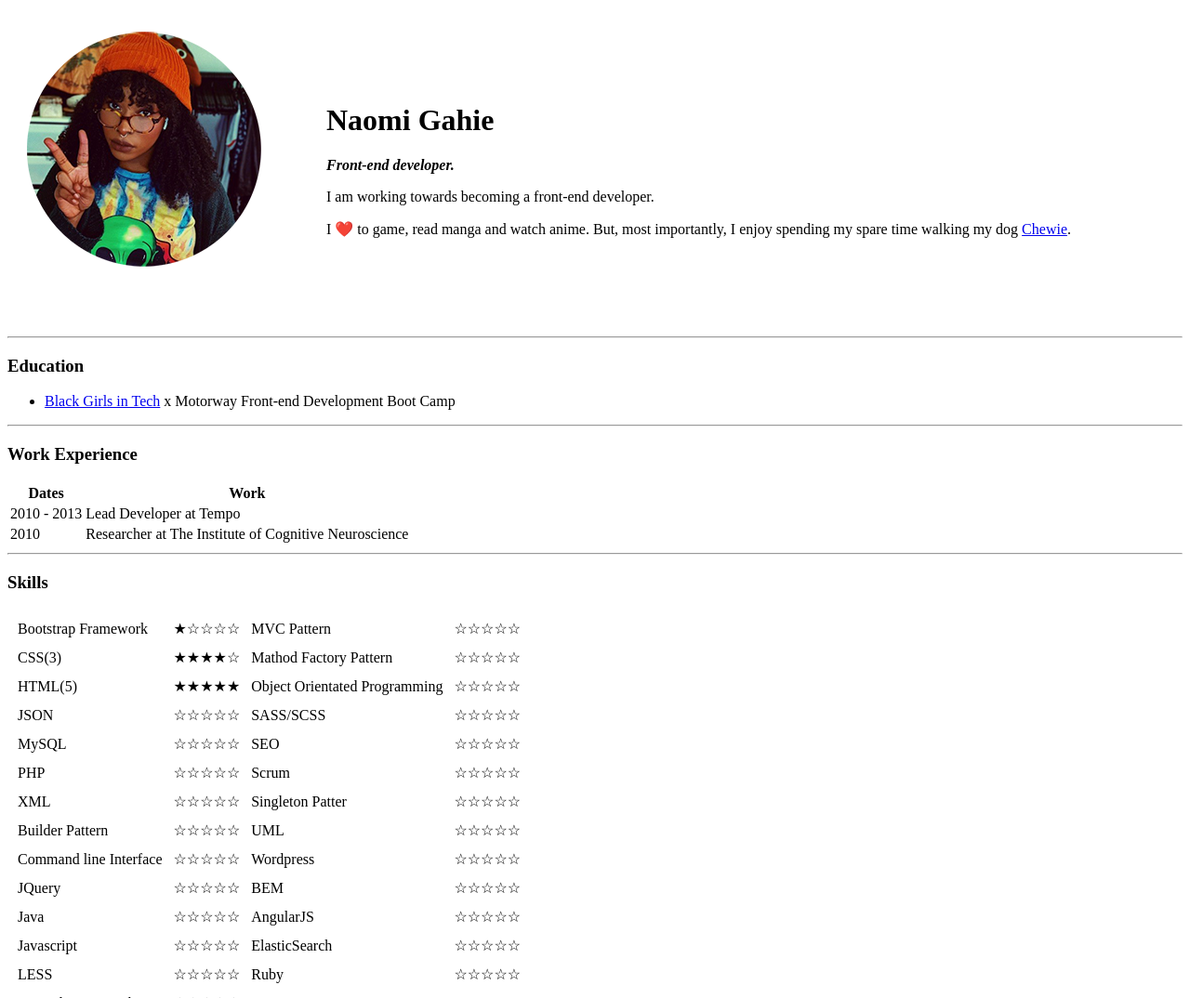
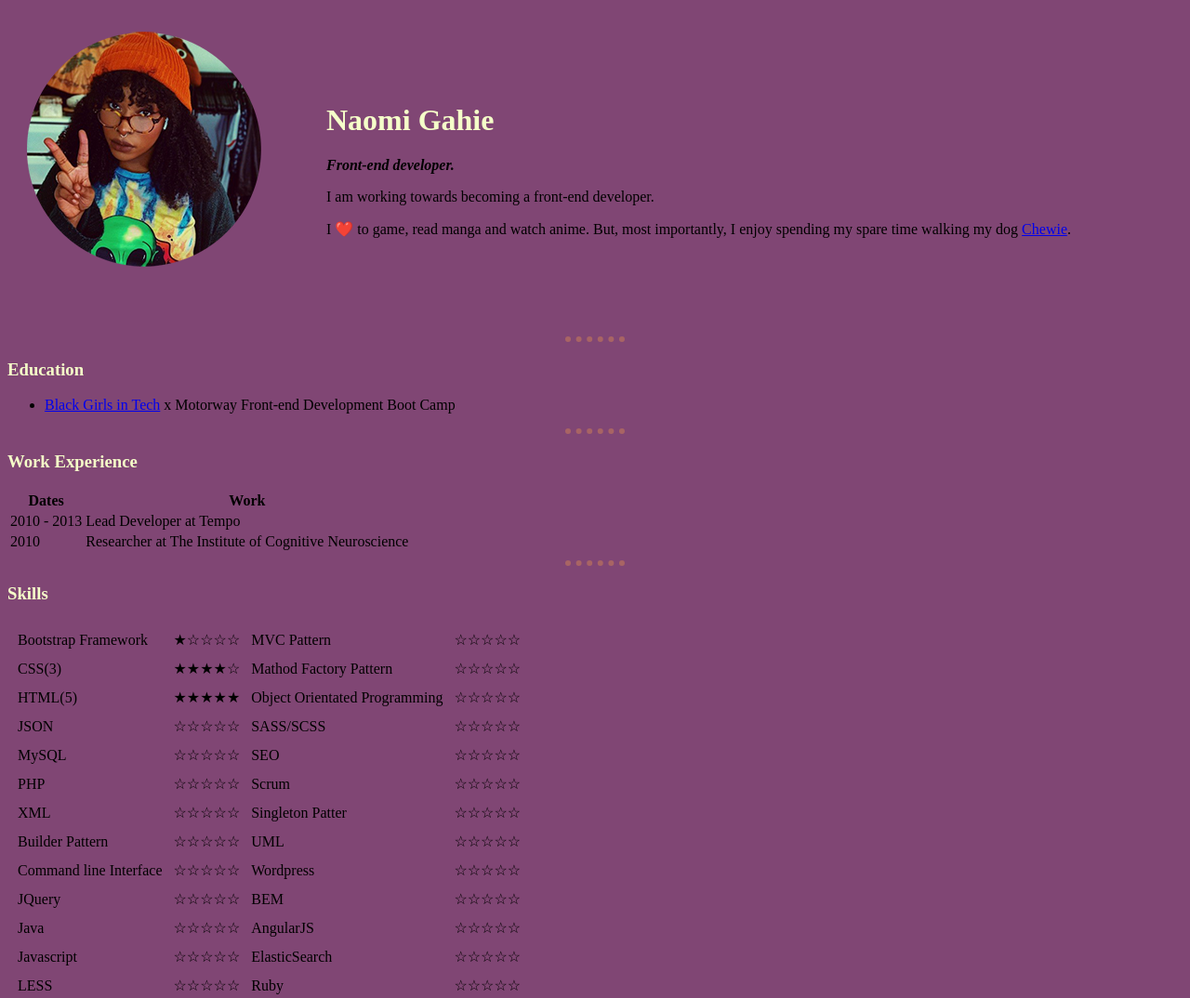
Before and after one commit to Captainnoodle/test-site, a plain HTML site: page index.html in a window 1280 px wide. Shown: the top 1074 px of the page at 93% size. Drawn offline with Linux system fonts and the light colour scheme.

Commit message:
Added some CSS

```diff
--- /dev/null
+++ b/css/style.css
@@ -0,0 +1,16 @@
+body {
+	background-color: #804674;
+}
+
+hr {
+	border-style: none;
+	border-top: dotted;
+	border-color: #a86464;
+	border-width: 6px;
+	width: 5%;
+}
+
+h1,
+h3 {
+	color: #f5ffc9;
+}
--- a/index.html
+++ b/index.html
@@ -3,13 +3,15 @@
 	<head>
 		<meta charset="UTF-8" />
 		<title>Naomi's personal site</title>
+
+		<link rel="stylesheet" href="css/style.css" />
 	</head>
 	<body>
 		<table cellspacing="20px">
 			<tbody>
 				<tr>
 					<td>
-						<img src="naomi.png" alt="naomi profile picture" />
+						<img src="img/naomi.png" alt="naomi profile picture" />
 					</td>
 					<td>
 						<h1>Naomi Gahie</h1>
```
Also changed, not shown: contact_me.html (+2 -0 lines), hobbies.html (+1 -0 lines), naomi.png (deleted).
